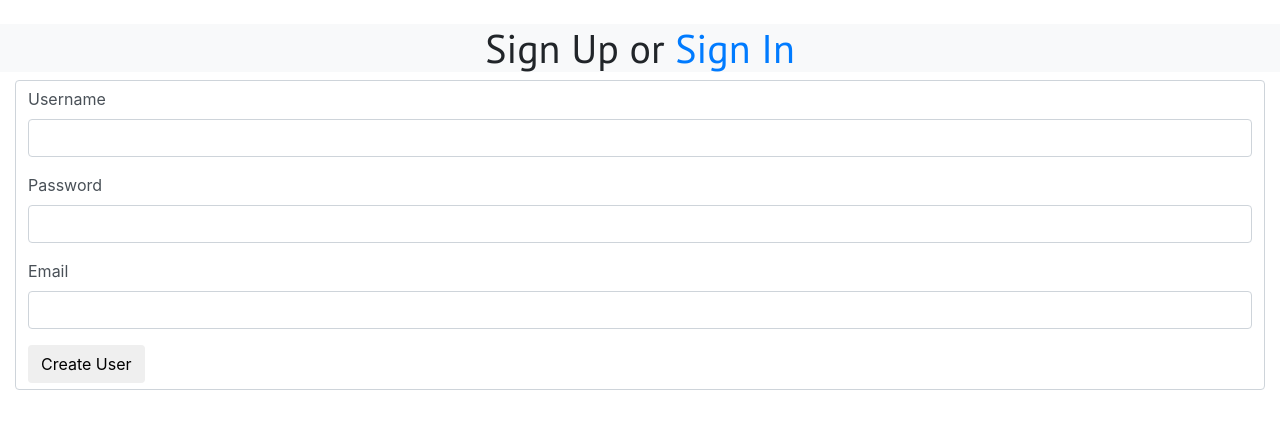
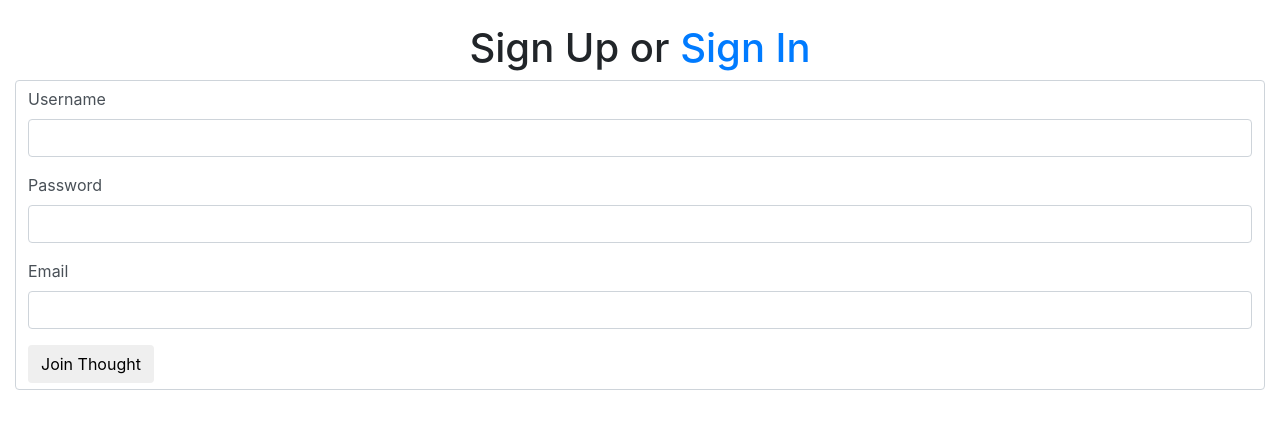
Before and after one commit to Amazeryogo/Thought, a Flask app: page /register in a window 1280 px wide. Shown: the part 62-491 px from the top of the page. Run offline with Flask 3, Linux system fonts and the light colour scheme; some libraries are stand-ins or nearby versions; some web fonts are replaced.

Commit message:
Small changes (UI related mostly)

```diff
--- a/app.py
+++ b/app.py
@@ -277,7 +277,7 @@ def user(username):
         aboutme = User.get_aboutme(username)
         if user is None:
             p2 = []
-            return redirect('/error/user')
+            return redirect('/404')
         else:
             posts = db.postdb.find({"user_id": user._id}).sort("timestamp", DESCENDING).limit(10)
             p2 = []
@@ -425,6 +425,9 @@ def settings():
 def page_not_found(e):
     return render_template('errors/404.html')
 
+@appx.route('/404')
+def x404():
+    return render_template('errors/404.html')
 
 
 @appx.route('/logout', methods=['GET', 'POST'])
--- a/forms.py
+++ b/forms.py
@@ -14,7 +14,7 @@ class CreateUserForm(FlaskForm):
     username = StringField('Username', validators=[DataRequired()])
     password = PasswordField('Password', validators=[DataRequired()])
     email = StringField('Email', validators=[DataRequired()])
-    submit = SubmitField('Create User')
+    submit = SubmitField('Join Thought')
 
 
 class PostForm(FlaskForm):
@@ -25,7 +25,7 @@ class PostForm(FlaskForm):
 
 class AboutMeForm(FlaskForm):
     email = StringField('Email', validators=[DataRequired()])
-    content = TextAreaField('aboutme', validators=[DataRequired()])
+    content = TextAreaField('About Me', validators=[DataRequired()])
     submit = SubmitField('Update')
 
 
--- a/templates/base.html
+++ b/templates/base.html
@@ -10,13 +10,11 @@
 
     <!-- Bootstrap CSS -->
     <link rel="stylesheet" href="https://maxcdn.bootstrapcdn.com/bootstrap/4.0.0/css/bootstrap.min.css" integrity="sha384-Gn5384xqQ1aoWXA+058RXPxPg6fy4IWvTNh0E263XmFcJlSAwiGgFAW/dAiS6JXm" crossorigin="anonymous">
-    <link rel="preconnect" href="https://fonts.googleapis.com">
     <link rel="preconnect" href="https://fonts.gstatic.com" crossorigin>
     <link href="https://fonts.googleapis.com/css2?family=Abril+Fatface&display=swap" rel="stylesheet">
     <link rel="stylesheet" href="https://fonts.googleapis.com/css2?family=Material+Symbols+Outlined:opsz,wght,FILL,GRAD@20..48,100..700,0..1,-50..200" />
-    <link rel="preconnect" href="https://fonts.googleapis.com">
-    <link rel="preconnect" href="https://fonts.gstatic.com" crossorigin>
     <link href="https://fonts.googleapis.com/css2?family=Abril+Fatface&family=Gentium+Plus:wght@700&family=Moirai+One&family=PT+Sans&display=swap" rel="stylesheet">
+    <link href="https://fonts.googleapis.com/css2?family=Roboto+Slab&display=swap" rel="stylesheet">
       <title>Thought</title>
               <style>
 
--- a/templates/create.html
+++ b/templates/create.html
@@ -5,7 +5,7 @@
     }
 </style>
 {% block content %}
-    <h1 class="bg-light" style="text-align: center;font-family: 'PT Sans', sans-serif;">Sign Up or <a href="/login">Sign In</a> </h1>
+    <h1 style="text-align: center;font-family: font-family: 'Roboto Slab', serif;">Sign Up or <a href="/login">Sign In</a> </h1>
             <div class="col">
                 <form action="" method="post" class="form-control">
                     {% import "bootstrap/wtf.html" as wtf %}
--- a/templates/create_post.html
+++ b/templates/create_post.html
@@ -1,6 +1,7 @@
 {% extends "base.html" %}
 
 {% block content %}
+<h1 style="text-align: center;font-family: font-family: 'Roboto Slab', serif;"> Make a new post!!</h1>
         <div class="col">
             <form action="" method="post" class="form-control">
                 {% import "bootstrap/wtf.html" as wtf %}
--- a/templates/errors/404_user.html
+++ /dev/null
@@ -1,4 +0,0 @@
-{% extends "base.html" %}
-    {% block content %}
-    <h1>USER DOESNT EXIST</h1>
-    {% endblock %}
--- a/templates/home.html
+++ b/templates/home.html
@@ -6,7 +6,7 @@
   <div class="card-body">
     <h1 class="card-title" style="text-align: center;font-family: 'Abril Fatface', cursive;">Thought</h1>
     <h6 class="card-text" style="text-align: center;font-family: 'PT Sans', sans-serif;">An experimental micro-blogging service to expand and share your thoughts</h6>
-    <div class="card-footer text-muted card-footer bg-transparent border-success" style="text-align: center">
+    <div class="card-footer text-muted card-footer bg-transparent" style="text-align: center">
       <a href="{{ url_for('login') }}" class="btn btn-primary">Login</a>
       <a href="https://github.com/Amazeryogo/Thought" class="btn btn-primary">Github</a>
   </div>
--- a/templates/login.html
+++ b/templates/login.html
@@ -1,7 +1,7 @@
 {% extends "base.html" %}
 
 {% block content %}
-    <h1 style="text-align: center;font-family: 'PT Sans', sans-serif;" class="bg-light">Sign In or <a href="/register">Sign Up</a> </h1>
+    <h1 style="text-align: center;font-family: font-family: 'Roboto Slab', serif;">Sign In or <a href="/register">Sign Up</a> </h1>
             <div class="col">
                 <form action="" method="post" class="form-control" style="margin: auto;">
                     {% import "bootstrap/wtf.html" as wtf %}
--- a/templates/settings.html
+++ b/templates/settings.html
@@ -1,7 +1,7 @@
 {% extends "base.html" %}
 
 {% block content %}
-    <h1>Settings</h1>
+<h1 style="text-align: center;font-family: font-family: 'Roboto Slab', serif;">Settings</h1>
 <div>
         <div class="col">
             <form action="" method="post" class="form-control">
@@ -16,4 +16,6 @@
     <form action="{{ url_for('logout') }}" method="post">
         <input type="submit" value="Logout" class="btn btn-primary">
     </form>
+</div>
+</div>
 {% endblock %}
--- a/templates/user.html
+++ b/templates/user.html
@@ -18,9 +18,9 @@
                 <p class="mb-4" style="color: #2b2a2a;">{{ user.aboutme }}</p>
                 <div class="d-flex justify-content-start rounded-3 p-2 mb-2">
                   {% if user == current_user %}
-                  <!-- Your user-specific actions/buttons here -->
+                  <!-- links -->
                   {% else %}
-                  <!-- Other actions/buttons for different user -->
+                  <!-- messenger -->
                   {% endif %}
                 </div>
               </div>
```
Also changed, not shown: templates/errors/404.html (+2 -11 lines).
